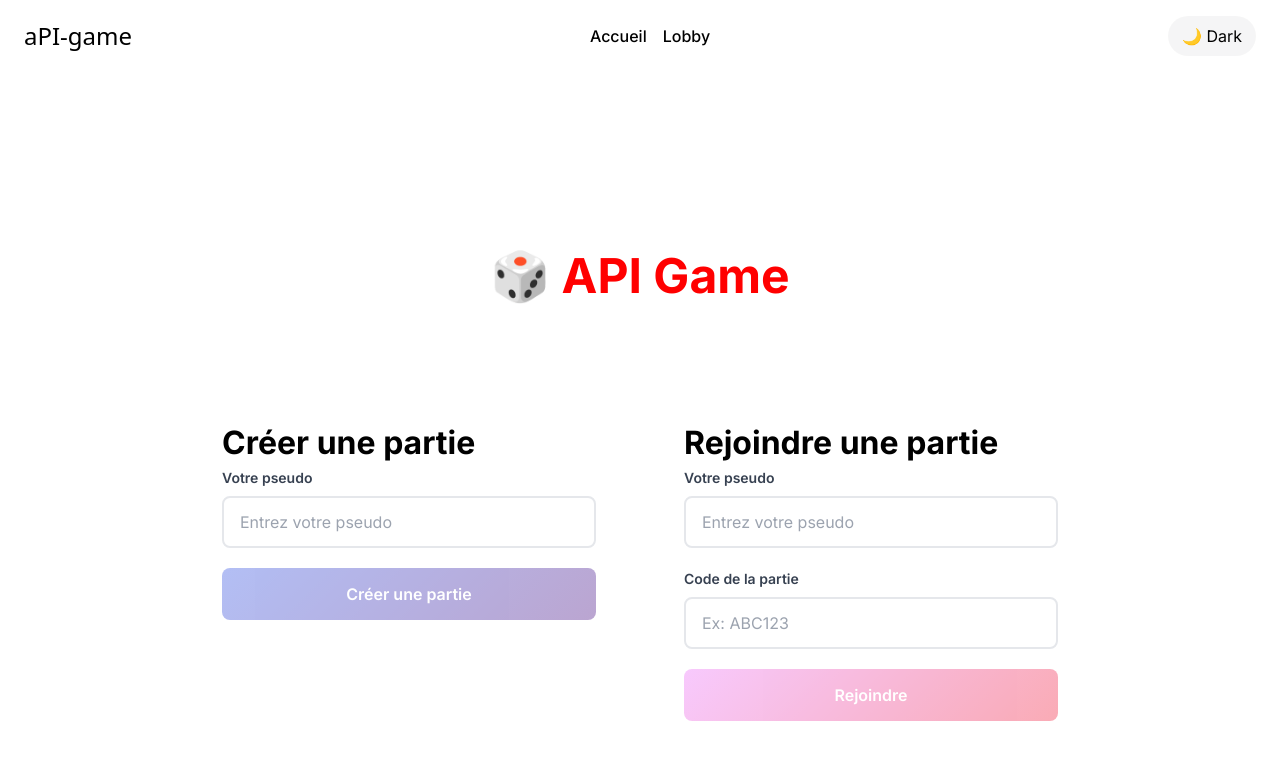
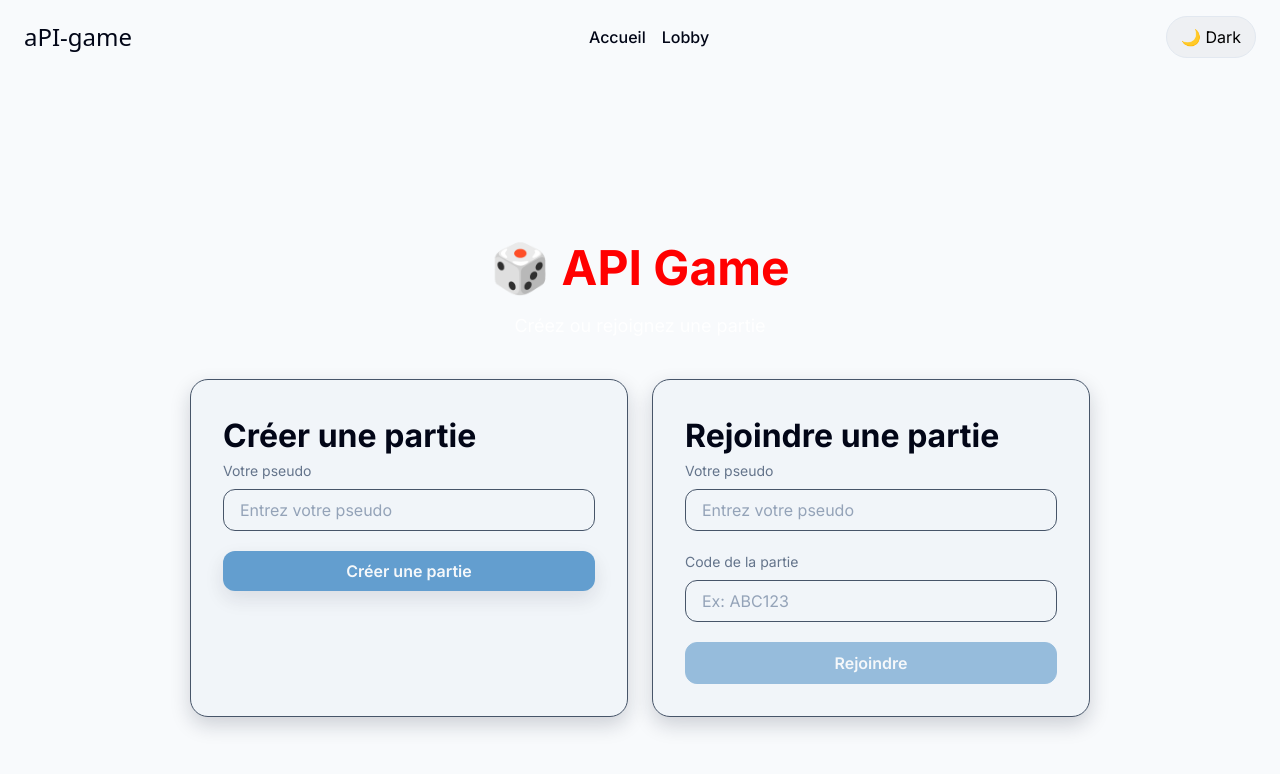
Before and after one commit to Kamicron/aPI-game, a Nuxt app in the folder frontend/: page / in a window 1280 px wide. Shown: the top 774 px of the page. Built offline with nearby package versions, Linux system fonts and the light colour scheme.

Commit message:
feat(frontend): create scss components

```diff
--- a/frontend/app/app.vue
+++ b/frontend/app/app.vue
@@ -6,6 +6,7 @@
 
 <style lang="scss">
 @use "./assets/variables.scss" as *;
+@use "./assets/components.scss" as *;
 @import "./assets/reset.css";
 @import url('https://fonts.googleapis.com/css2?family=Inter:wght@400;500;600;700&family=Poppins:wght@600;700&display=swap');
 
--- /dev/null
+++ b/frontend/app/assets/components.scss
@@ -0,0 +1,82 @@
+@use "./variables.scss" as *;
+
+.apg-input {
+  width: 100%;
+  padding: $apg-margin-md $apg-margin-lg;
+  border: 1px solid var(--apg-primary-border);
+  border-radius: $apg-radius-md;
+  font-size: $apg-font-size-md;
+  background: var(--apg-surface);
+  color: var(--apg-text-main);
+  transition: border-color 0.2s ease, box-shadow 0.2s ease, background-color 0.2s ease, color 0.2s ease;
+
+  &:focus {
+    outline: none;
+    border-color: $apg-color-primary;
+    box-shadow: 0 0 0 3px rgba($apg-color-primary, 0.3);
+  }
+
+  &::placeholder {
+    color: var(--apg-text-soft);
+  }
+}
+
+.apg-label {
+  display: block;
+  font-size: $apg-font-size-sm;
+  font-weight: $apg-font-weight-regular;
+  color: var(--apg-text-muted);
+  margin-bottom: 8px;
+}
+
+.apg-btn {
+  display: inline-flex;
+  width: 100%;
+  align-items: center;
+  justify-content: center;
+  gap: $apg-margin-sm;
+  padding: $apg-margin-md $apg-margin-xl;
+  border-radius: $apg-radius-md;
+  border: none;
+  font-size: $apg-font-size-md;
+  font-weight: $apg-font-weight-semibold;
+  cursor: pointer;
+  transition: background-color 0.2s ease, color 0.2s ease, box-shadow 0.2s ease, transform 0.1s ease;
+
+  &:disabled {
+    opacity: 0.6;
+    cursor: not-allowed;
+  }
+}
+
+.apg-btn--primary {
+  background: var(--apg-primary);
+  color: var(--apg-text-on-primary);
+  box-shadow: var(--apg-shadow-soft);
+
+  &:hover:not(:disabled) {
+    transform: translateY(-1px);
+    box-shadow: var(--apg-shadow-strong);
+  }
+}
+
+.apg-btn--secondary {
+  background: var(--apg-primary-soft);
+  color: var(--apg-text-on-primary);
+  border: 1px solid var(--apg-primary-soft);
+
+  &:hover:not(:disabled) {
+    transform: translateY(-1px);
+    box-shadow: var(--apg-shadow-soft);
+  }
+}
+
+.apg-btn--outline {
+  background: transparent;
+  color: var(--apg-text-main);
+  border: 1px solid var(--apg-primary-border);
+
+  &:hover:not(:disabled) {
+    background: var(--apg-primary-soft);
+  }
+}
--- a/frontend/app/assets/variables.scss
+++ b/frontend/app/assets/variables.scss
@@ -1,6 +1,7 @@
 // =======================================
 // aPi-game - Design tokens & thèmes
 // =======================================
+@use "sass:map";
 
 // -------------------------------
 // Brand & base
@@ -32,7 +33,7 @@ $apg-gray-200: #e2e8f0;
 $apg-gray-100: #f1f5f9;
 $apg-gray-50:  #f8fafc;
 
-// Radius & ombres (pour les cartes, boutons, dés, etc.)
+// Radius & ombres
 $apg-radius-sm: 6px;
 $apg-radius-md: 12px;
 $apg-radius-lg: 18px;
@@ -53,6 +54,13 @@ $apg-font-weight-medium: 500;
 $apg-font-weight-semibold: 600;
 $apg-font-weight-bold: 700;
 
+// margin
+$apg-margin-sm: 4px;
+$apg-margin-md: 8px;
+$apg-margin-lg: 16px;
+$apg-margin-xl: 24px;
+$apg-margin-2xl: 32px;
+
 // -------------------------------
 // Thèmes (semantic tokens)
 // -------------------------------
@@ -62,20 +70,21 @@ $apg-font-weight-bold: 700;
 $apg-theme-light: (
   bg:           $apg-gray-50,
   bg-muted:     $apg-gray-100,
-  surface:      #ffffff,
-  surface-alt:  #fefefe,
+  surface:      $apg-gray-100,
+  surface-alt:  $apg-gray-50,
 
   border-subtle: $apg-gray-200,
   border-strong: $apg-gray-300,
 
-  text-main:   $apg-gray-900,
-  text-muted:  $apg-gray-500,
-  text-soft:   $apg-gray-400,
-  text-on-primary: #ffffff,
+  text-main:      $apg-gray-900,
+  text-muted:     $apg-gray-500,
+  text-soft:      $apg-gray-400,
+  text-opposite:  $apg-gray-700,
+  text-on-primary:$apg-gray-50,
 
   primary:        $apg-color-primary,
   primary-soft:   $apg-color-primary-soft,
-  primary-border: #4b32d6,
+  primary-border: $apg-gray-600,
 
   pi:          $apg-color-pi,
   accent:      $apg-color-accent,
@@ -88,31 +97,32 @@ $apg-theme-light: (
 );
 
 $apg-theme-dark: (
-  bg:           #050816,
-  bg-muted:     #050b1f,
+  bg:           $apg-gray-900,
+  bg-muted:     $apg-gray-800,
   surface:      $apg-gray-800,
-  surface-alt:  #020617,
+  surface-alt:  $apg-gray-900,
 
-  border-subtle: rgba(148, 163, 184, 0.25),
-  border-strong: rgba(148, 163, 184, 0.45),
+  border-subtle: $apg-gray-600,
+  border-strong: $apg-gray-500,
 
-  text-main:   #e5e7eb,
-  text-muted:  #9ca3af,
-  text-soft:   #6b7280,
-  text-on-primary: #ffffff,
+  text-main:      $apg-gray-100,
+  text-muted:     $apg-gray-400,
+  text-soft:      $apg-gray-500,
+  text-opposite:  $apg-gray-900,
+  text-on-primary:$apg-gray-50,
 
-  primary:        #b29cff,
-  primary-soft:   rgba(108, 92, 231, 0.2),
-  primary-border: #7c6aff,
+  primary:        $apg-color-primary,
+  primary-soft:   $apg-color-primary-soft,
+  primary-border: $apg-gray-500,
 
-  pi:          #37f2b0,
-  accent:      #ffd94d,
-  success:     #4ade80,
-  warning:     #facc15,
-  danger:      #fb7185,
+  pi:          $apg-color-pi,
+  accent:      $apg-color-accent,
+  success:     $apg-color-success,
+  warning:     $apg-color-warning,
+  danger:      $apg-color-danger,
 
-  shadow-soft:   0 10px 30px rgba(0, 0, 0, 0.65),
-  shadow-strong: 0 18px 60px rgba(0, 0, 0, 0.9),
+  shadow-soft:   $apg-shadow-soft,
+  shadow-strong: $apg-shadow-strong,
 );
 
 // -------------------------------
@@ -120,30 +130,31 @@ $apg-theme-dark: (
 // -------------------------------
 @mixin apg-export-theme($theme-map) {
   // Backgrounds & surfaces
-  --apg-bg:            map.get($theme-map, bg);
-  --apg-bg-muted:      map.get($theme-map, bg-muted);
-  --apg-surface:       map.get($theme-map, surface);
-  --apg-surface-alt:   map.get($theme-map, surface-alt);
+  --apg-bg:            #{map.get($theme-map, bg)};
+  --apg-bg-muted:      #{map.get($theme-map, bg-muted)};
+  --apg-surface:       #{map.get($theme-map, surface)};
+  --apg-surface-alt:   #{map.get($theme-map, surface-alt)};
 
   // Border
-  --apg-border-subtle: map.get($theme-map, border-subtle);
-  --apg-border-strong: map.get($theme-map, border-strong);
+  --apg-border-subtle: #{map.get($theme-map, border-subtle)};
+  --apg-border-strong: #{map.get($theme-map, border-strong)};
 
   // Text
-  --apg-text-main:      map.get($theme-map, text-main);
-  --apg-text-muted:     map.get($theme-map, text-muted);
-  --apg-text-soft:      map.get($theme-map, text-soft);
-  --apg-text-on-primary:map.get($theme-map, text-on-primary);
+  --apg-text-main:      #{map.get($theme-map, text-main)};
+  --apg-text-muted:     #{map.get($theme-map, text-muted)};
+  --apg-text-soft:      #{map.get($theme-map, text-soft)};
+  --apg-text-opposite:  #{map.get($theme-map, text-opposite)};
+  --apg-text-on-primary:#{map.get($theme-map, text-on-primary)};
 
   // Brand / état
-  --apg-primary:        map.get($theme-map, primary);
-  --apg-primary-soft:   map.get($theme-map, primary-soft);
-  --apg-primary-border: map.get($theme-map, primary-border);
-  --apg-pi:             map.get($theme-map, pi);
-  --apg-accent:         map.get($theme-map, accent);
-  --apg-success:        map.get($theme-map, success);
-  --apg-warning:        map.get($theme-map, warning);
-  --apg-danger:         map.get($theme-map, danger);
+  --apg-primary:        #{map.get($theme-map, primary)};
+  --apg-primary-soft:   #{map.get($theme-map, primary-soft)};
+  --apg-primary-border: #{map.get($theme-map, primary-border)};
+  --apg-pi:             #{map.get($theme-map, pi)};
+  --apg-accent:         #{map.get($theme-map, accent)};
+  --apg-success:        #{map.get($theme-map, success)};
+  --apg-warning:        #{map.get($theme-map, warning)};
+  --apg-danger:         #{map.get($theme-map, danger)};
 
   // Shadow & radius (peuvent rester constants, mais on les expose quand même)
   --apg-radius-sm:   #{$apg-radius-sm};
@@ -151,8 +162,8 @@ $apg-theme-dark: (
   --apg-radius-lg:   #{$apg-radius-lg};
   --apg-radius-pill: #{$apg-radius-pill};
 
-  --apg-shadow-soft:   map.get($theme-map, shadow-soft);
-  --apg-shadow-strong: map.get($theme-map, shadow-strong);
+  --apg-shadow-soft:   #{map.get($theme-map, shadow-soft)};
+  --apg-shadow-strong: #{map.get($theme-map, shadow-strong)};
 
   // Fonts
   --apg-font-sans:   #{$apg-font-family-sans};
--- a/frontend/app/components/cards/lobby-card.vue
+++ b/frontend/app/components/cards/lobby-card.vue
@@ -11,11 +11,13 @@
 const props = defineProps<{ title: string }>()
 </script>
 
-<style lang='scss' scoped>
+<style lang='scss'>
 .lobby-card {
   background: var(--apg-surface);
   border-radius: $apg-radius-lg;
   box-shadow: var(--apg-shadow-soft);
+  border: 1px solid var(--apg-primary-border);
+  padding: $apg-margin-2xl;
 
   &__title {
     font-size: $apg-font-size-2xl;
--- a/frontend/app/layouts/default.vue
+++ b/frontend/app/layouts/default.vue
@@ -79,8 +79,4 @@ html[data-theme='dark'] .apg-layout {
   cursor: pointer;
   transition: background-color 200ms ease, border-color 200ms ease, color 200ms ease, box-shadow 200ms ease;
 }
-
-.apg-main {
-  padding: 24px;
-}
 </style>
--- a/frontend/app/pages/index.vue
+++ b/frontend/app/pages/index.vue
@@ -5,31 +5,31 @@
       <p class="lobby-subtitle">Créez ou rejoignez une partie</p>
 
       <div class="lobby-content">
-        <!-- Créer une partie -->
 
         <lobby-card title="Créer une partie">
           <div class="form-group">
-            <label for="playerName">Votre pseudo</label>
-            <input id="playerName" v-model="playerName" type="text" placeholder="Entrez votre pseudo" maxlength="20" />
+            <label class="apg-label" for="playerName">Votre pseudo</label>
+            <input id="playerName" v-model="playerName" type="text" class="apg-input" placeholder="Entrez votre pseudo"
+              maxlength="20" />
           </div>
-          <button class="btn btn-primary" @click="createRoom" :disabled="!playerName.trim()">
+          <button class="apg-btn apg-btn--primary" @click="createRoom" :disabled="!playerName.trim()">
             Créer une partie
           </button>
         </lobby-card>
 
-        <!-- Rejoindre une partie -->
         <lobby-card title="Rejoindre une partie">
           <div class="form-group">
-            <label for="joinPlayerName">Votre pseudo</label>
-            <input id="joinPlayerName" v-model="joinPlayerName" type="text" placeholder="Entrez votre pseudo"
-              maxlength="20" />
+            <label class="apg-label" for="joinPlayerName">Votre pseudo</label>
+            <input id="joinPlayerName" v-model="joinPlayerName" type="text" class="apg-input"
+              placeholder="Entrez votre pseudo" maxlength="20" />
           </div>
           <div class="form-group">
-            <label for="roomCode">Code de la partie</label>
-            <input id="roomCode" v-model="roomCode" type="text" placeholder="Ex: ABC123" maxlength="6"
+            <label class="apg-label" for="roomCode">Code de la partie</label>
+            <input id="roomCode" v-model="roomCode" type="text" class="apg-input" placeholder="Ex: ABC123" maxlength="6"
               @input="roomCode = roomCode.toUpperCase()" />
           </div>
-          <button class="btn btn-secondary" @click="joinRoom" :disabled="!joinPlayerName.trim() || !roomCode.trim()">
+          <button class="apg-btn apg-btn--secondary" @click="joinRoom"
+            :disabled="!joinPlayerName.trim() || !roomCode.trim()">
             Rejoindre
           </button>
         </lobby-card>
@@ -60,12 +60,10 @@ async function createRoom() {
   const newRoomCode = generateRoomCode()
   const playerId = `player-${Math.random().toString(36).slice(2, 11)}`
 
-  // Stocker les infos dans le localStorage
   localStorage.setItem('playerName', playerName.value)
   localStorage.setItem('playerId', playerId)
   localStorage.setItem('roomCode', newRoomCode)
 
-  // Rediriger vers la page de lobby
   await navigateTo(`/lobby?room=${newRoomCode}`)
 }
 
@@ -74,12 +72,10 @@ async function joinRoom() {
 
   const playerId = `player-${Math.random().toString(36).slice(2, 11)}`
 
-  // Stocker les infos dans le localStorage
   localStorage.setItem('playerName', joinPlayerName.value)
   localStorage.setItem('playerId', playerId)
   localStorage.setItem('roomCode', roomCode.value)
 
-  // Rediriger vers la page de lobby
   await navigateTo(`/lobby?room=${roomCode.value}`)
 }
 </script>
@@ -122,83 +118,7 @@ async function joinRoom() {
   gap: 24px;
 }
 
-.lobby-card {
-  background: var(--apg-surface);
-  border-radius: 16px;
-  padding: 32px;
-  box-shadow: red;
-}
-
-.card-title {
-  font-size: 24px;
-  font-weight: 700;
-  color: #1f2937;
-  margin: 0 0 24px 0;
-}
-
 .form-group {
   margin-bottom: 20px;
-
-  label {
-    display: block;
-    font-size: 14px;
-    font-weight: 600;
-    color: #374151;
-    margin-bottom: 8px;
-  }
-
-  input {
-    width: 100%;
-    padding: 12px 16px;
-    border: 2px solid #e5e7eb;
-    border-radius: 8px;
-    font-size: 16px;
-    transition: border-color 0.2s;
-
-    &:focus {
-      outline: none;
-      border-color: #667eea;
-    }
-
-    &::placeholder {
-      color: #9ca3af;
-    }
-  }
-}
-
-.btn {
-  width: 100%;
-  padding: 14px 24px;
-  border: none;
-  border-radius: 8px;
-  font-size: 16px;
-  font-weight: 600;
-  cursor: pointer;
-  transition: all 0.2s;
-
-  &:disabled {
-    opacity: 0.5;
-    cursor: not-allowed;
-  }
-
-  &-primary {
-    background: linear-gradient(135deg, #667eea 0%, #764ba2 100%);
-    color: white;
-
-    &:hover:not(:disabled) {
-      transform: translateY(-2px);
-      box-shadow: 0 4px 12px rgba(102, 126, 234, 0.4);
-    }
-  }
-
-  &-secondary {
-    background: linear-gradient(135deg, #f093fb 0%, #f5576c 100%);
-    color: white;
-
-    &:hover:not(:disabled) {
-      transform: translateY(-2px);
-      box-shadow: 0 4px 12px rgba(245, 87, 108, 0.4);
-    }
-  }
 }
 </style>
```
